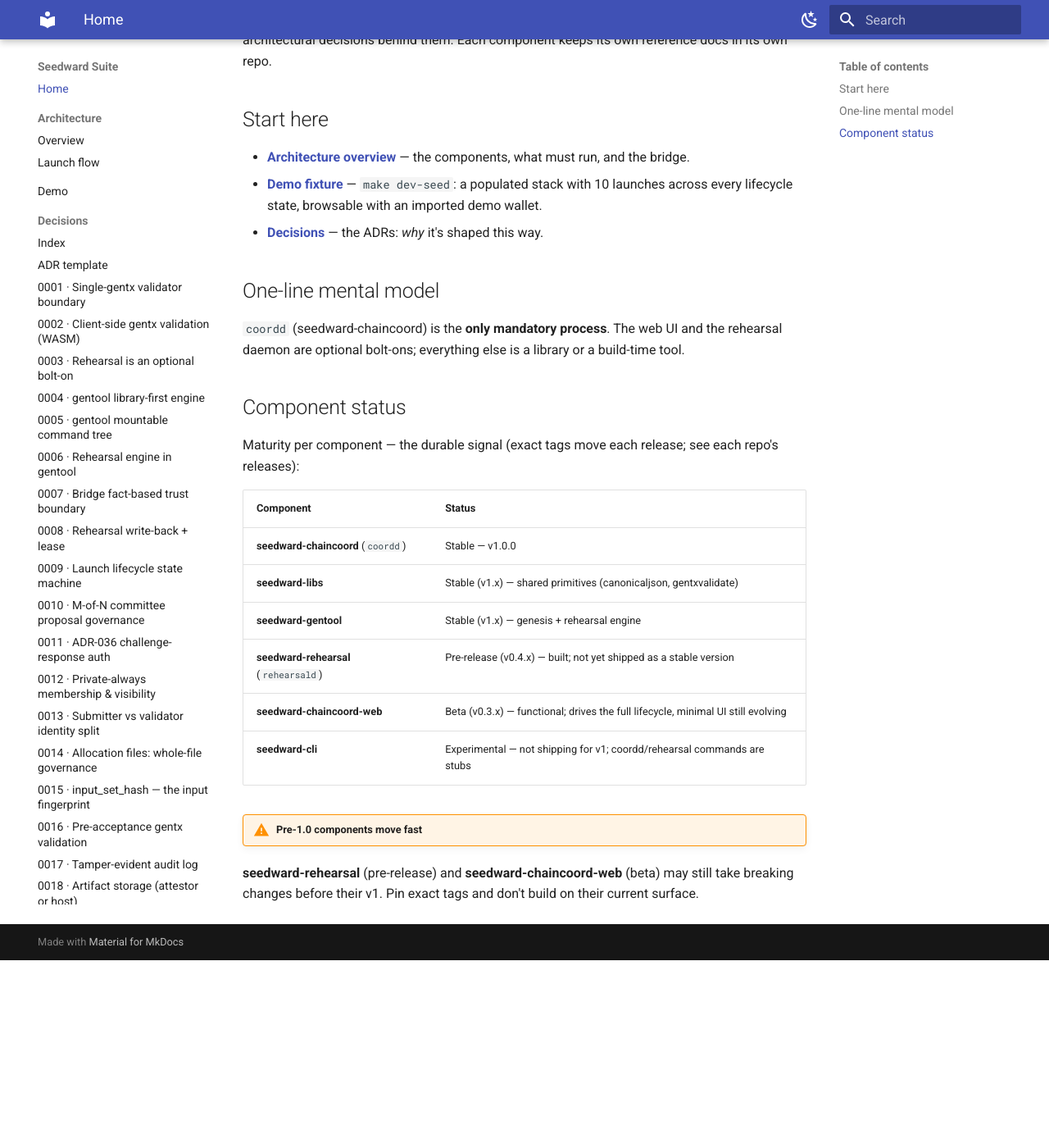
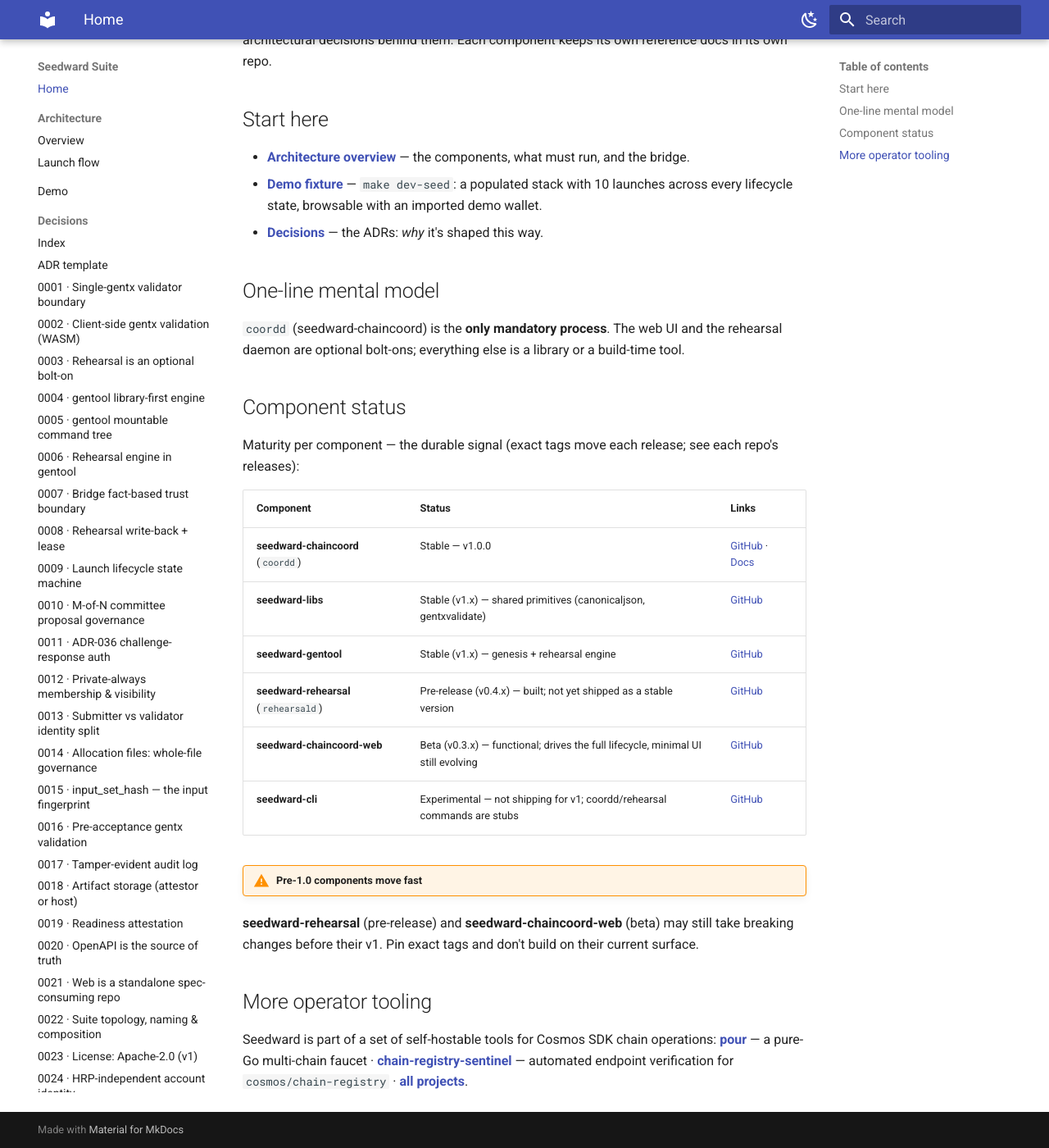
Before and after one commit to ny4rl4th0t3p/seedward-suite, an MkDocs documentation site: the page built from docs/index.md, in a window 1280 px wide and 1400 px high, scrolled down 236 px. Shown: the whole window at 82% size. Built offline with MkDocs 1.6.1 and Material for MkDocs 9.7.7, drawn with Linux system fonts in a browser that asks for light colours; before the commit the page ends 1407 px from its top, so only the background shows below that.

Commit message:
docs(index): add repo/docs links to component table + related-tooling section

```diff
--- a/docs/index.md
+++ b/docs/index.md
@@ -22,15 +22,23 @@ bolt-ons; everything else is a library or a build-time tool.
 
 Maturity per component — the durable signal (exact tags move each release; see each repo's releases):
 
-| Component                             | Status                                                                           |
-|---------------------------------------|----------------------------------------------------------------------------------|
-| **seedward-chaincoord** (`coordd`)    | Stable — v1.0.0                                                                  |
-| **seedward-libs**                     | Stable (v1.x) — shared primitives (canonicaljson, gentxvalidate)                 |
-| **seedward-gentool**                  | Stable (v1.x) — genesis + rehearsal engine                                       |
-| **seedward-rehearsal** (`rehearsald`) | Pre-release (v0.4.x) — built; not yet shipped as a stable version                |
-| **seedward-chaincoord-web**           | Beta (v0.3.x) — functional; drives the full lifecycle, minimal UI still evolving |
-| **seedward-cli**                      | Experimental — not shipping for v1; coordd/rehearsal commands are stubs          |
+| Component                             | Status                                                                           | Links                                                                                                                      |
+|---------------------------------------|----------------------------------------------------------------------------------|----------------------------------------------------------------------------------------------------------------------------|
+| **seedward-chaincoord** (`coordd`)    | Stable — v1.0.0                                                                  | [GitHub](https://github.com/ny4rl4th0t3p/seedward-chaincoord) · [Docs](https://ny4rl4th0t3p.github.io/seedward-chaincoord) |
+| **seedward-libs**                     | Stable (v1.x) — shared primitives (canonicaljson, gentxvalidate)                 | [GitHub](https://github.com/ny4rl4th0t3p/seedward-libs)                                                                    |
+| **seedward-gentool**                  | Stable (v1.x) — genesis + rehearsal engine                                       | [GitHub](https://github.com/ny4rl4th0t3p/seedward-gentool)                                                                 |
+| **seedward-rehearsal** (`rehearsald`) | Pre-release (v0.4.x) — built; not yet shipped as a stable version                | [GitHub](https://github.com/ny4rl4th0t3p/seedward-rehearsal)                                                               |
+| **seedward-chaincoord-web**           | Beta (v0.3.x) — functional; drives the full lifecycle, minimal UI still evolving | [GitHub](https://github.com/ny4rl4th0t3p/seedward-chaincoord-web)                                                          |
+| **seedward-cli**                      | Experimental — not shipping for v1; coordd/rehearsal commands are stubs          | [GitHub](https://github.com/ny4rl4th0t3p/seedward-cli)                                                                     |
 
 !!! warning "Pre-1.0 components move fast"
 **seedward-rehearsal** (pre-release) and **seedward-chaincoord-web** (beta) may still take breaking changes before their
 v1. Pin exact tags and don't build on their current surface.
+
+## More operator tooling
+
+Seedward is part of a set of self-hostable tools for Cosmos SDK chain operations:
+[**pour**](https://github.com/ny4rl4th0t3p/pour) — a pure-Go multi-chain faucet ·
+[**chain-registry-sentinel**](https://github.com/ny4rl4th0t3p/chain-registry-sentinel) — automated endpoint verification
+for `cosmos/chain-registry` ·
+[**all projects**](https://ny4rl4th0t3p.github.io).
```
